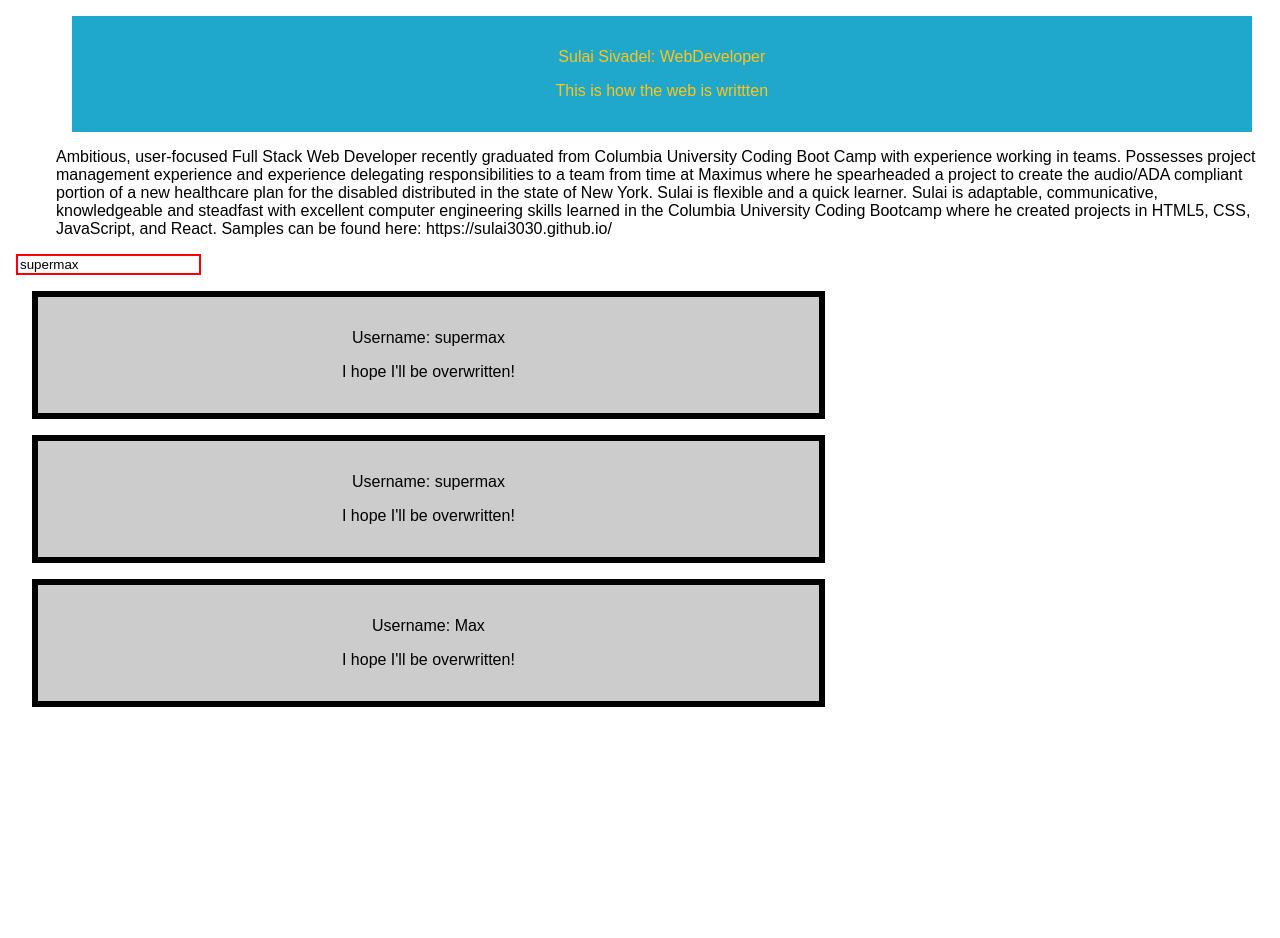
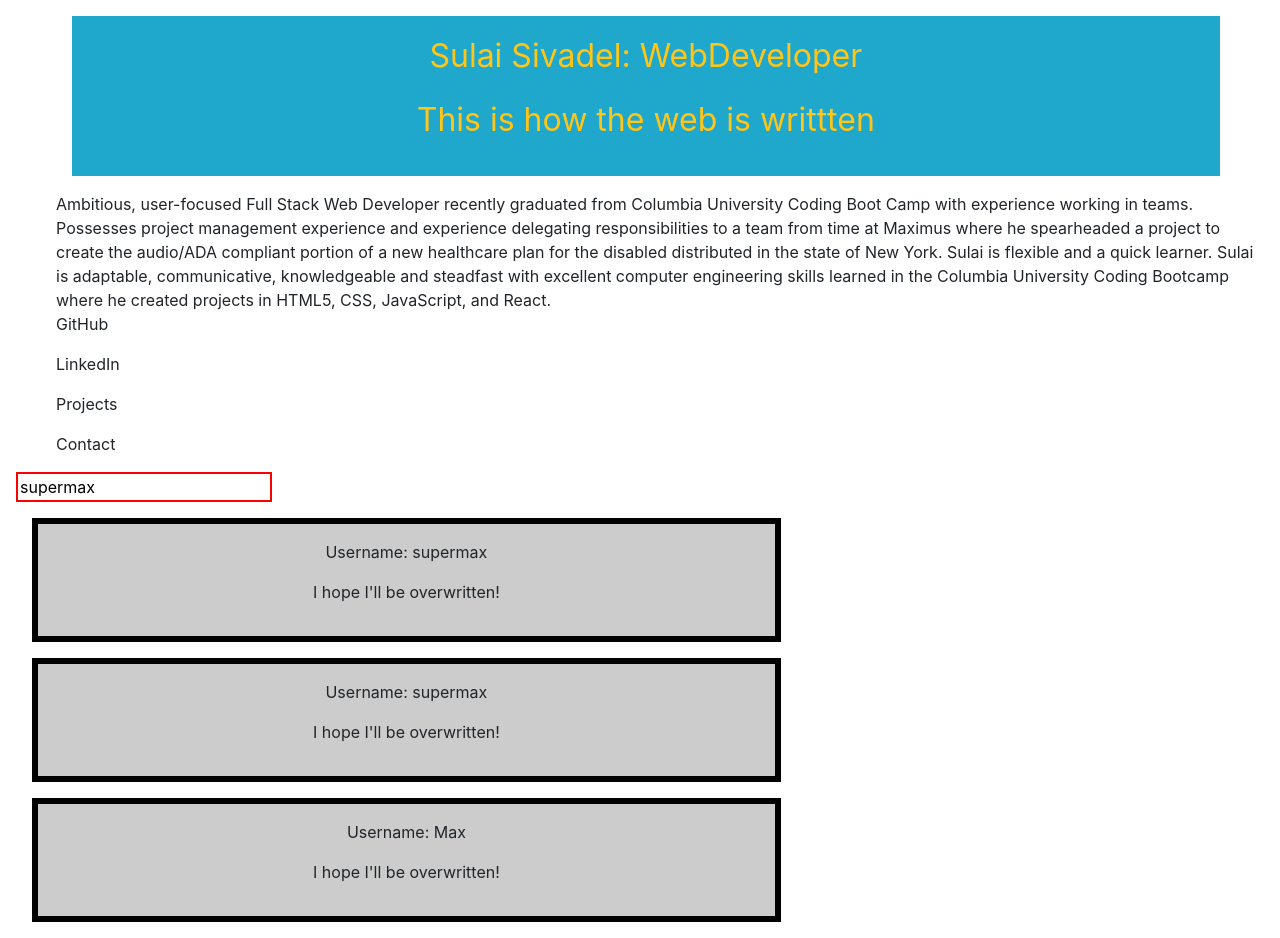
Before and after one commit to Sulai3030/portfolio, a React (Create React App) app in the folder my-app/: page / in a window 1280 px wide. Before the commit the page ends 800 px from the top, so only its background shows below. Built offline with nearby package versions, Linux system fonts and the light colour scheme.

Commit message:
added navlinks and components

```diff
--- a/my-app/src/App.js
+++ b/my-app/src/App.js
@@ -4,7 +4,20 @@ import './index.css';
 import UserInput from './UserInput/UserInput';
 import UserOutput from './UserOutput/UserOutput';
 import TitleBar from './TitleBar/TitleBar';
-
+import Navbar from './Navbar/Navbar';
+import NavbarBrand from './Navbar/Navbar';
+import NavbarToggler from './Navbar/Navbar';
+import Collapse from './Navbar/Navbar';
+import Nav from './Navbar/Navbar';
+import NavItem from './Navbar/Navbar';
+import UncontrolledDropdown from './Navbar/Navbar';
+import DropdownToggle from './Navbar/Navbar';
+import DropdownMenu from './Navbar/Navbar';
+import DropdownItem from './Navbar/Navbar';
+import NavLink from './Navbar/Navbar';
+import { Linking } from 'react';
+import Text from './Navbar/Navbar';
+import LinkingIOS from './Navbar/Navbar'
 class App extends Component {
   state = {
     username: 'supermax'
@@ -17,11 +30,16 @@ class App extends Component {
   render() {
     return (
       <div className="App">
+        <ol>
 
-        <ol>
         <TitleBar />
-        Ambitious, user-focused Full Stack Web Developer recently graduated from Columbia University Coding Boot Camp with experience working in teams. Possesses project management experience and experience delegating responsibilities to a team from time at Maximus where he spearheaded a project to create the audio/ADA compliant portion of a new healthcare plan for the disabled distributed in the state of New York. Sulai is flexible and a quick learner. Sulai is adaptable, communicative, knowledgeable and steadfast with excellent computer engineering skills learned in the Columbia University Coding Bootcamp where he created projects in HTML5, CSS, JavaScript, and React. Samples can be found here: https://sulai3030.github.io/
+        Ambitious, user-focused Full Stack Web Developer recently graduated from Columbia University Coding Boot Camp with experience working in teams. Possesses project management experience and experience delegating responsibilities to a team from time at Maximus where he spearheaded a project to create the audio/ADA compliant portion of a new healthcare plan for the disabled distributed in the state of New York. Sulai is flexible and a quick learner. Sulai is adaptable, communicative, knowledgeable and steadfast with excellent computer engineering skills learned in the Columbia University Coding Bootcamp where he created projects in HTML5, CSS, JavaScript, and React.
+        <Text style={{color: 'blue'}}
+            onPress={() => LinkingIOS.openURL('http://https://sulai3030.github.io/')}>
+          GitHub
+        </Text>
         </ol>
+      <div></div>
 
         <UserInput
           changed={this.usernameChangedHandler}
--- /dev/null
+++ b/my-app/src/Navbar/Navbar.js
@@ -0,0 +1,16 @@
+import React from 'react';
+import './Navbar.css';
+
+const Navbar = (props) => {
+    return (
+        <div className="Navbar">
+            <p>GitHub </p>
+            <p>LinkedIn</p>
+            <p>Projects</p>
+            <p>Contact</p>
+
+        </div>
+    );
+};
+
+export default Navbar;
--- a/my-app/src/TitleBar/TitleBar.css
+++ b/my-app/src/TitleBar/TitleBar.css
@@ -5,4 +5,6 @@
   background-color: #1fa8cc;
   text-align: center;
   color:#ffc517;
+  text-align: center;
+  font-size: 2em;
 }
--- a/my-app/src/index.js
+++ b/my-app/src/index.js
@@ -3,6 +3,7 @@ import ReactDOM from 'react-dom';
 import './index.css';
 import App from './App';
 import registerServiceWorker from './registerServiceWorker';
+import 'bootstrap/dist/css/bootstrap.min.css';
 
 ReactDOM.render(<App />, document.getElementById('root'));
 registerServiceWorker();
```
Also changed, not shown: my-app/package.json (+6 -3 lines), my-app/src/Summary/Summary.js (added, +15 -0 lines), my-app/src/Navbar/Navbar.css (added), my-app/src/Summary/Summary.css (added), 1 other file (tests, documents, lock files or other folders).
